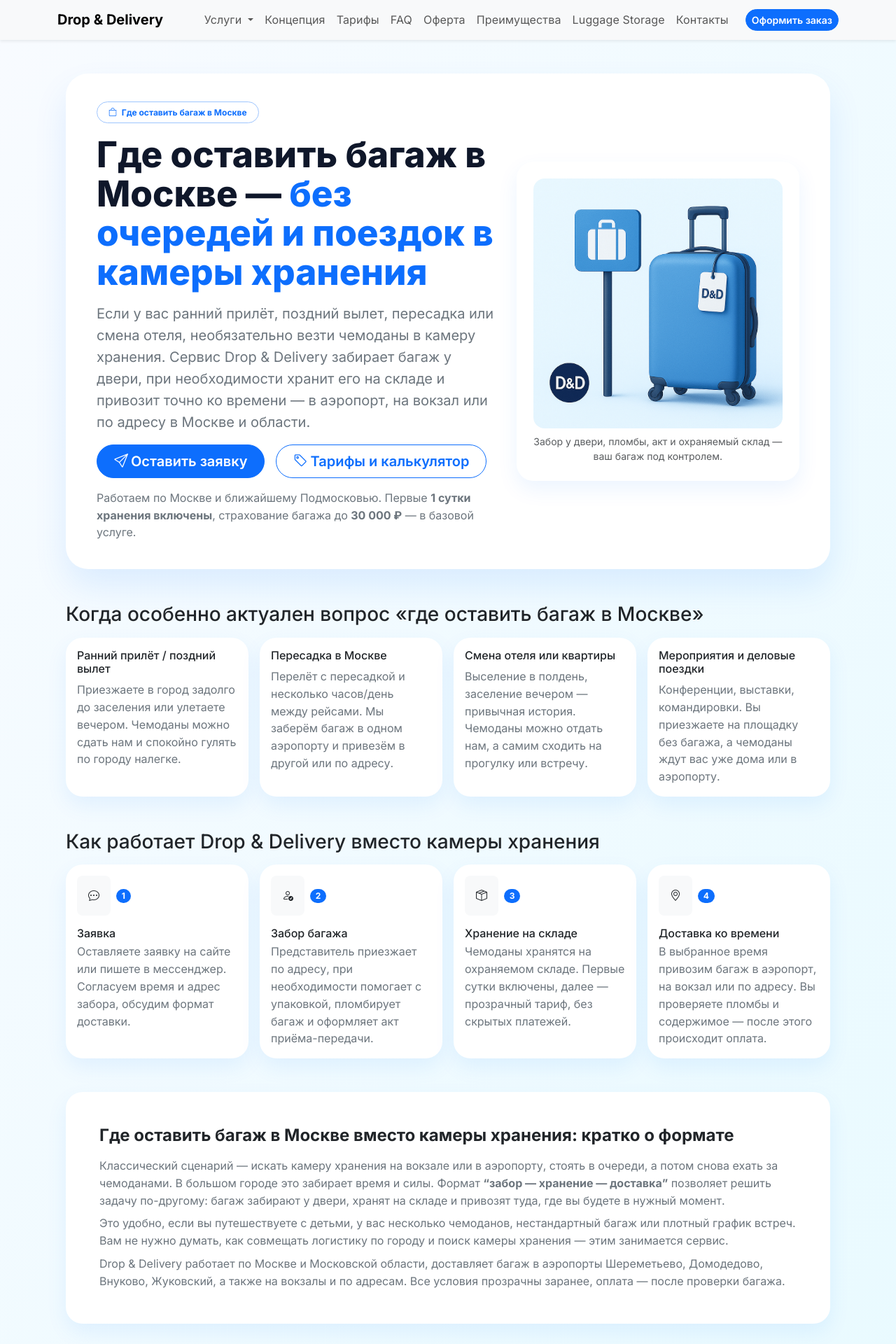
After one commit to IsaevIvann/dd-project, a Django app: page /gde-ostavit-bagazh-v-moskve/ in a window 1280 px wide. The commit adds this page. Shown: the top 1920 px of the page at 70% size. Run offline with Django 5.2, Linux system fonts and the light colour scheme; some libraries are stand-ins or nearby versions.

Commit message:
+ new pages

```diff
--- a/src/core/templates/core/base.html
+++ b/src/core/templates/core/base.html
@@ -139,6 +139,8 @@
                 Доставка багажа
               </a>
             </li>
+            <li><a class="dropdown-item" href="/gde-ostavit-bagazh-v-moskve/">Где оставить багаж в Москве</a></li>
+
             <li>
               <a class="dropdown-item" href="{% url 'storage_moscow' %}">
                 Хранение багажа
--- a/src/core/templates/core/sitemap.xml
+++ b/src/core/templates/core/sitemap.xml
@@ -101,4 +101,10 @@
     <priority>0.4</priority>
   </url>
 
+  <url>
+  <loc>https://www.drop-delivery.ru/gde-ostavit-bagazh-v-moskve/</loc>
+  <changefreq>weekly</changefreq>
+  <priority>0.7</priority>
+</url>
+
 </urlset>
--- /dev/null
+++ b/src/core/templates/core/where_to_leave_luggage.html
@@ -0,0 +1,355 @@
+{% extends "core/base.html" %}
+{% load static %}
+
+{% block title %}Где оставить багаж в Москве — простой способ вместо камер хранения | Drop & Delivery{% endblock %}
+
+{% block extra_head %}
+  <link rel="canonical" href="https://www.drop-delivery.ru/gde-ostavit-bagazh-v-moskve/"/>
+
+  <meta name="description" content="Где оставить багаж в Москве, если рано прилёт или поздний вылет? Вместо камер хранения — сервис Drop & Delivery: заберём чемоданы у двери, при необходимости сохраним на складе и доставим ко времени в аэропорт, на вокзал или по адресу.">
+  <meta property="og:title" content="Где оставить багаж в Москве — Drop & Delivery">
+  <meta property="og:description" content="Удобная альтернатива камерой хранения: заберём багаж у двери, сохраним на складе и привезём в нужное место и ко времени.">
+  <meta property="og:url" content="https://www.drop-delivery.ru/gde-ostavit-bagazh-v-moskve/">
+  <meta property="og:image" content="{{ request.scheme }}://{{ request.get_host }}{% static 'core/img/logo-512.png' %}">
+  <meta property="og:site_name" content="Drop & Delivery">
+  <meta property="og:type" content="website">
+  <meta property="og:locale" content="ru_RU">
+  <meta name="twitter:card" content="summary_large_image">
+
+  <style>
+    :root{
+      --dd-font: "Inter", system-ui, -apple-system, "Segoe UI", Roboto, "Helvetica Neue",
+                 Arial, "Noto Sans", sans-serif;
+      --dd-radius: 24px;
+      --dd-radius-lg: 32px;
+      --dd-shadow: 0 24px 48px rgba(13,110,253,.10);
+      --dd-shadow-sm: 0 12px 30px rgba(13,110,253,.08);
+      --ink:#0f172a;
+      --muted:#64748b;
+    }
+    .hero-clean{
+      background:#fff;
+      border-radius:var(--dd-radius-lg);
+      box-shadow:var(--dd-shadow);
+      padding:2rem;
+    }
+    @media (min-width:992px){
+      .hero-clean{ padding:2.5rem 2.75rem; }
+    }
+    .surface{
+      background:#fff;
+      border-radius:var(--dd-radius);
+      box-shadow:var(--dd-shadow-sm);
+      border:0;
+    }
+    .pill{ border-radius:999px; }
+    .hero-title{
+      font-family:var(--dd-font);
+      font-weight:800;
+      line-height:1.1;
+      font-size:clamp(32px,4.0vw,52px);
+      color:var(--ink);
+    }
+  </style>
+
+  <!-- JSON-LD: WebPage -->
+  <script type="application/ld+json">
+  {
+    "@context":"https://schema.org",
+    "@type":"WebPage",
+    "@id":"https://www.drop-delivery.ru/gde-ostavit-bagazh-v-moskve/#webpage",
+    "url":"https://www.drop-delivery.ru/gde-ostavit-bagazh-v-moskve/",
+    "name":"Где оставить багаж в Москве — альтернатива камерам хранения",
+    "inLanguage":"ru",
+    "isPartOf":{"@id":"https://www.drop-delivery.ru/#website"},
+    "about":{"@id":"https://www.drop-delivery.ru/#organization"}
+  }
+  </script>
+
+  <!-- JSON-LD: Service кратко про услугу -->
+  <script type="application/ld+json">
+  {
+    "@context":"https://schema.org",
+    "@type":"Service",
+    "name":"Хранение и доставка багажа по Москве — Drop & Delivery",
+    "serviceType":"Luggage storage and delivery",
+    "areaServed":["Москва","Московская область"],
+    "url":"https://www.drop-delivery.ru/gde-ostavit-bagazh-v-moskve/",
+    "provider":{"@id":"https://www.drop-delivery.ru/#organization"},
+    "description":"Забор багажа у двери с последующим хранением и доставкой в аэропорт, на вокзал или по адресу. Альтернатива камерам хранения в Москве."
+  }
+  </script>
+{% endblock %}
+
+{% block content %}
+
+<div class="container my-4 my-md-5">
+
+  <!-- HERO -->
+  <section class="hero-clean mb-5">
+    <div class="row align-items-center gy-4">
+      <div class="col-lg-7">
+        <span class="badge text-primary bg-opacity-10 border border-primary-subtle rounded-pill px-3 py-2">
+          <i class="bi bi-bag me-1"></i> Где оставить багаж в Москве
+        </span>
+        <h1 class="hero-title mt-3">
+          Где оставить багаж в Москве — <span class="text-primary">без очередей и поездок в камеры хранения</span>
+        </h1>
+        <p class="lead text-secondary mt-3">
+          Если у вас ранний прилёт, поздний вылет, пересадка или смена отеля, необязательно везти чемоданы в камеру
+          хранения. Сервис <b>Drop &amp; Delivery</b> забирает багаж у двери, при необходимости хранит его на складе и
+          привозит точно ко времени — в аэропорт, на вокзал или по адресу в Москве и области.
+        </p>
+        <div class="d-flex flex-wrap gap-3 mt-3">
+          <a href="{% url 'order_create' %}" class="btn btn-lg btn-primary px-4">
+            <i class="bi bi-send me-1"></i>Оставить заявку
+          </a>
+          <a href="/#tariffs" class="btn btn-lg btn-outline-primary px-4">
+            <i class="bi bi-tag me-1"></i>Тарифы и калькулятор
+          </a>
+        </div>
+        <p class="text-secondary mt-3 mb-0">
+          Работаем по Москве и ближайшему Подмосковью. Первые <b>1 сутки хранения включены</b>, страхование багажа до
+          <b>30&nbsp;000 ₽</b> — в базовой услуге.
+        </p>
+      </div>
+      <div class="col-lg-5">
+        <div class="surface p-4 text-center">
+          <img src="{% static 'core/img/dnd_storage.png' %}"
+               alt="Удобная альтернатива камерам хранения в Москве"
+               loading="lazy" decoding="async" class="img-fluid rounded-4">
+          <div class="small text-muted mt-2">
+            Забор у двери, пломбы, акт и охраняемый склад — ваш багаж под контролем.
+          </div>
+        </div>
+      </div>
+    </div>
+  </section>
+
+  <!-- Сценарии: когда нужен сервис вместо камеры хранения -->
+  <section class="mb-5">
+    <h2 class="h3 mb-3">Когда особенно актуален вопрос «где оставить багаж в Москве»</h2>
+    <div class="row g-3">
+      <div class="col-md-6 col-lg-3">
+        <div class="surface p-3 h-100">
+          <h3 class="h6 mb-2">Ранний прилёт / поздний вылет</h3>
+          <p class="text-secondary mb-0">
+            Приезжаете в город задолго до заселения или улетаете вечером. Чемоданы можно сдать нам и спокойно
+            гулять по городу налегке.
+          </p>
+        </div>
+      </div>
+      <div class="col-md-6 col-lg-3">
+        <div class="surface p-3 h-100">
+          <h3 class="h6 mb-2">Пересадка в Москве</h3>
+          <p class="text-secondary mb-0">
+            Перелёт с пересадкой и несколько часов/день между рейсами. Мы заберём багаж в одном аэропорту и
+            привезём в другой или по адресу.
+          </p>
+        </div>
+      </div>
+      <div class="col-md-6 col-lg-3">
+        <div class="surface p-3 h-100">
+          <h3 class="h6 mb-2">Смена отеля или квартиры</h3>
+          <p class="text-secondary mb-0">
+            Выселение в полдень, заселение вечером — привычная история. Чемоданы можно отдать нам, а самим сходить
+            на прогулку или встречу.
+          </p>
+        </div>
+      </div>
+      <div class="col-md-6 col-lg-3">
+        <div class="surface p-3 h-100">
+          <h3 class="h6 mb-2">Мероприятия и деловые поездки</h3>
+          <p class="text-secondary mb-0">
+            Конференции, выставки, командировки. Вы приезжаете на площадку без багажа, а чемоданы ждут вас уже дома
+            или в аэропорту.
+          </p>
+        </div>
+      </div>
+    </div>
+  </section>
+
+  <!-- Как работает сервис как альтернатива камерам хранения -->
+  <section class="mb-5">
+    <h2 class="h3 mb-3">Как работает Drop &amp; Delivery вместо камеры хранения</h2>
+    <div class="row g-3">
+      <div class="col-md-6 col-lg-3">
+        <div class="surface p-3 h-100">
+          <div class="d-flex align-items-center gap-2">
+            <div class="rounded-3 bg-light p-3"><i class="bi bi-chat-dots"></i></div>
+            <span class="badge text-bg-primary rounded-pill">1</span>
+          </div>
+          <h3 class="h6 mt-3 mb-1">Заявка</h3>
+          <p class="text-secondary mb-0">
+            Оставляете заявку на сайте или пишете в мессенджер. Согласуем время и адрес забора, обсудим формат доставки.
+          </p>
+        </div>
+      </div>
+      <div class="col-md-6 col-lg-3">
+        <div class="surface p-3 h-100">
+          <div class="d-flex align-items-center gap-2">
+            <div class="rounded-3 bg-light p-3"><i class="bi bi-person-check"></i></div>
+            <span class="badge text-bg-primary rounded-pill">2</span>
+          </div>
+          <h3 class="h6 mt-3 mb-1">Забор багажа</h3>
+          <p class="text-secondary mb-0">
+            Представитель приезжает по адресу, при необходимости помогает с упаковкой, пломбирует багаж и оформляет акт
+            приёма-передачи.
+          </p>
+        </div>
+      </div>
+      <div class="col-md-6 col-lg-3">
+        <div class="surface p-3 h-100">
+          <div class="d-flex align-items-center gap-2">
+            <div class="rounded-3 bg-light p-3"><i class="bi bi-box-seam"></i></div>
+            <span class="badge text-bg-primary rounded-pill">3</span>
+          </div>
+          <h3 class="h6 mt-3 mb-1">Хранение на складе</h3>
+          <p class="text-secondary mb-0">
+            Чемоданы хранятся на охраняемом складе. Первые сутки включены, далее — прозрачный тариф, без скрытых платежей.
+          </p>
+        </div>
+      </div>
+      <div class="col-md-6 col-lg-3">
+        <div class="surface p-3 h-100">
+          <div class="d-flex align-items-center gap-2">
+            <div class="rounded-3 bg-light p-3"><i class="bi bi-geo-alt"></i></div>
+            <span class="badge text-bg-primary rounded-pill">4</span>
+          </div>
+          <h3 class="h6 mt-3 mb-1">Доставка ко времени</h3>
+          <p class="text-secondary mb-0">
+            В выбранное время привозим багаж в аэропорт, на вокзал или по адресу. Вы проверяете пломбы и содержимое —
+            после этого происходит оплата.
+          </p>
+        </div>
+      </div>
+    </div>
+  </section>
+
+  <!-- SEO-блок -->
+  <section class="surface p-4 p-md-5 mb-5">
+    <h2 class="h4 fw-bold mb-3">
+      Где оставить багаж в Москве вместо камеры хранения: кратко о формате
+    </h2>
+    <p class="text-secondary mb-2">
+      Классический сценарий — искать камеру хранения на вокзале или в аэропорту, стоять в очереди, а потом снова ехать
+      за чемоданами. В большом городе это забирает время и силы. Формат <b>“забор — хранение — доставка”</b> позволяет
+      решить задачу по-другому: багаж забирают у двери, хранят на складе и привозят туда, где вы будете в нужный момент.
+    </p>
+    <p class="text-secondary mb-2">
+      Это удобно, если вы путешествуете с детьми, у вас несколько чемоданов, нестандартный багаж или плотный график
+      встреч. Вам не нужно думать, как совмещать логистику по городу и поиск камеры хранения — этим занимается сервис.
+    </p>
+    <p class="text-secondary mb-0">
+      Drop &amp; Delivery работает по Москве и Московской области, доставляет багаж в аэропорты Шереметьево, Домодедово,
+      Внуково, Жуковский, а также на вокзалы и по адресам. Все условия прозрачны заранее, оплата — после проверки багажа.
+    </p>
+  </section>
+
+  <!-- Перелинковка -->
+  <section class="surface p-4 p-md-5 mb-5">
+    <h2 class="h5 fw-bold mb-3">Смотрите также</h2>
+    <div class="d-flex flex-wrap gap-2">
+      <a class="btn btn-light border pill" href="/hranenie-bagazha-moskva/">Хранение багажа в Москве</a>
+      <a class="btn btn-light border pill" href="/dostavka-bagazha-moskva/">Доставка багажа по Москве и области</a>
+      <a class="btn btn-light border pill" href="/aero/svo/">Доставка багажа в Шереметьево</a>
+      <a class="btn btn-light border pill" href="/aero/dme/">Доставка багажа в Домодедово</a>
+      <a class="btn btn-light border pill" href="/benefits/">Преимущества сервиса</a>
+      <a class="btn btn-light border pill" href="/faq/">FAQ: частые вопросы</a>
+    </div>
+  </section>
+
+  <!-- Локальный FAQ -->
+  <section class="mb-5">
+    <h2 class="h3 mb-3">FAQ: где оставить багаж в Москве</h2>
+    <div class="accordion" id="faqWhere">
+      <div class="accordion-item">
+        <h2 class="accordion-header">
+          <button class="accordion-button collapsed" type="button" data-bs-toggle="collapse" data-bs-target="#w1">
+            На сколько времени можно оставить багаж?
+          </button>
+        </h2>
+        <div id="w1" class="accordion-collapse collapse" data-bs-parent="#faqWhere">
+          <div class="accordion-body text-secondary">
+            Можно оставить багаж как на несколько часов, так и на несколько дней и дольше. Первые сутки хранения
+            включены в базовый тариф, далее действует единая ставка за сутки.
+          </div>
+        </div>
+      </div>
+
+      <div class="accordion-item">
+        <h2 class="accordion-header">
+          <button class="accordion-button collapsed" type="button" data-bs-toggle="collapse" data-bs-target="#w2">
+            Чем ваш сервис отличается от камеры хранения?
+          </button>
+        </h2>
+        <div id="w2" class="accordion-collapse collapse" data-bs-parent="#faqWhere">
+          <div class="accordion-body text-secondary">
+            Вам не нужно везти чемоданы в камеру хранения и потом возвращаться за ними. Мы забираем багаж у двери,
+            храним его на складе и доставляем ко времени в удобное место — в аэропорт, на вокзал или по адресу.
+          </div>
+        </div>
+      </div>
+
+      <div class="accordion-item">
+        <h2 class="accordion-header">
+          <button class="accordion-button collapsed" type="button" data-bs-toggle="collapse" data-bs-target="#w3">
+            Насколько это безопасно?
+          </button>
+        </h2>
+        <div id="w3" class="accordion-collapse collapse" data-bs-parent="#faqWhere">
+          <div class="accordion-body text-secondary">
+            При передаче багажа мы пломбируем чемоданы, фиксируем номера пломб и состояние в акте, делаем фото.
+            Багаж хранится на охраняемом складе, включено страхование до 30&nbsp;000 ₽.
+          </div>
+        </div>
+      </div>
+
+      <div class="accordion-item">
+        <h2 class="accordion-header">
+          <button class="accordion-button collapsed" type="button" data-bs-toggle="collapse" data-bs-target="#w4">
+            Как происходит оплата услуги?
+          </button>
+        </h2>
+        <div id="w4" class="accordion-collapse collapse" data-bs-parent="#faqWhere">
+          <div class="accordion-body text-secondary">
+            Оплата производится после того, как вы получили багаж, проверили пломбы и содержимое. Доступны
+            безналичные способы оплаты: СБП, QR или платёжная ссылка.
+          </div>
+        </div>
+      </div>
+    </div>
+  </section>
+
+  <!-- FAQPage JSON-LD -->
+  <script type="application/ld+json">
+  {
+    "@context":"https://schema.org",
+    "@type":"FAQPage",
+    "mainEntity":[
+      {
+        "@type":"Question",
+        "name":"На сколько времени можно оставить багаж в Москве?",
+        "acceptedAnswer":{"@type":"Answer","text":"Можно оставить багаж как на несколько часов, так и на длительный срок. Первые сутки хранения включены, дальше действует единый тариф за сутки."}
+      },
+      {
+        "@type":"Question",
+        "name":"Чем Drop & Delivery отличается от обычной камеры хранения?",
+        "acceptedAnswer":{"@type":"Answer","text":"Вам не нужно везти багаж в камеру хранения и потом возвращаться за ним. Мы забираем чемоданы у двери, храним на складе и доставляем в аэропорт, на вокзал или по адресу ко времени."}
+      },
+      {
+        "@type":"Question",
+        "name":"Насколько безопасно оставлять багаж в сервисе Drop & Delivery?",
+        "acceptedAnswer":{"@type":"Answer","text":"Багаж пломбируется, фиксируется в акте с номерами пломб и фотографиями, хранится на охраняемом складе. Включено страхование до 30 000 ₽."}
+      },
+      {
+        "@type":"Question",
+        "name":"Как происходит оплата услуги хранения и доставки багажа?",
+        "acceptedAnswer":{"@type":"Answer","text":"Оплата производится после получения багажа и проверки пломб. Доступны безналичные способы оплаты: СБП, QR-код или платёжная ссылка."}
+      }
+    ]
+  }
+  </script>
+
+</div>
+{% endblock %}
--- a/src/dandd/urls.py
+++ b/src/dandd/urls.py
@@ -26,5 +26,6 @@ urlpatterns = [
     path("aero/<slug:code>/", views.aero, name="aero"),
     path("concept/", views.concept, name="concept"),
     path("dostavka-bagazha-moskva/", TemplateView.as_view(template_name="core/dostavka_bagazha_moskva.html"),name="delivery_moscow",),
+    path("gde-ostavit-bagazh-v-moskve/",TemplateView.as_view(template_name="core/where_to_leave_luggage.html"),name="where_to_leave_luggage",),
 
 ]
```
